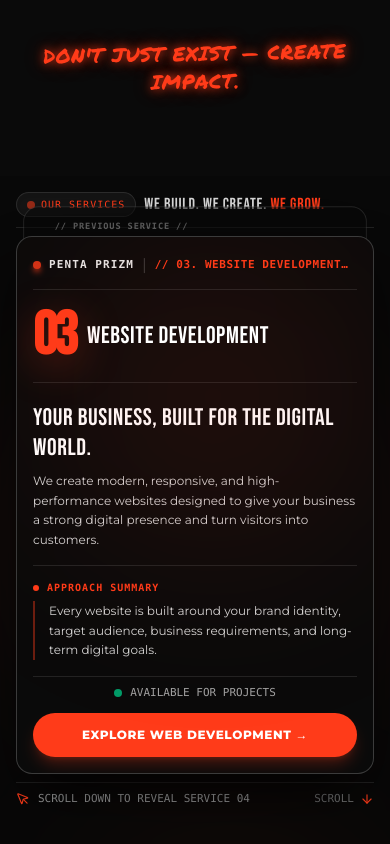
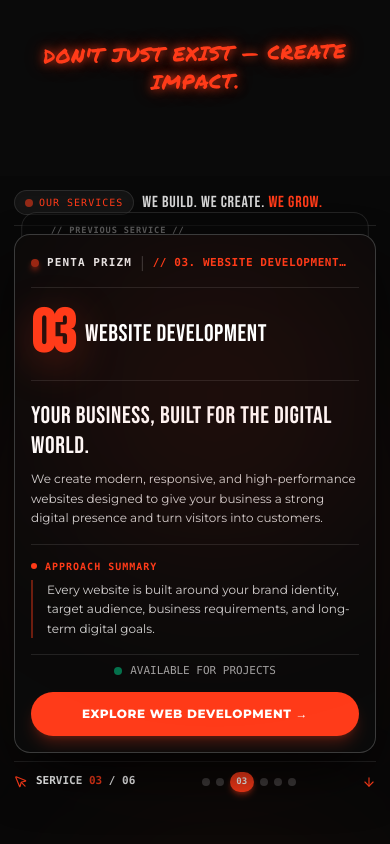
Before and after one commit to 33binil/Penta-Prizm-Official, a React (Vite) app: page / in a window 390 px wide. Shown: the part 4514-5358 px from the top of the page. Built offline with nearby package versions, Linux system fonts and the light colour scheme; a web font is replaced by a local one.

Commit message:
feat(portfolio): add touch swipe navigation support
Implement touch event handlers in PortfolioLookbook to enable mobile swipe navigation between service items.

```diff
--- a/src/components/PortfolioLookbook.jsx
+++ b/src/components/PortfolioLookbook.jsx
@@ -15,8 +15,10 @@ export default function PortfolioLookbook({ onOpenCustom }) {
   const containerRef = useRef(null);
   const [currentIndex, setCurrentIndex] = useState(0);
   const [scrollPct, setScrollPct] = useState(0);
+  const touchStartX = useRef(null);
+  const touchStartY = useRef(null);
 
-  // Monitor scroll progress strictly through the 600vh services scroll track
+  // Monitor scroll progress through the services scroll track
   const { scrollYProgress } = useScroll({
     target: containerRef,
     offset: ['start start', 'end end'],
@@ -25,7 +27,7 @@ export default function PortfolioLookbook({ onOpenCustom }) {
   useMotionValueEvent(scrollYProgress, 'change', (latest) => {
     setScrollPct(latest);
     const totalServices = PENTA_SERVICES.length;
-    // Map scroll percentage evenly across the 6 services (0 to 5)
+    // Map scroll percentage evenly across the 6 services (0 to 5) with smooth clamped mapping
     const computedIndex = Math.min(
       totalServices - 1,
       Math.max(0, Math.floor(latest * totalServices))
@@ -43,24 +45,51 @@ export default function PortfolioLookbook({ onOpenCustom }) {
 
   // Manual smooth scroll jump to a specific service step
   const scrollToService = (index) => {
-    if (!containerRef.current) return;
+    if (!containerRef.current) {
+      setCurrentIndex(index);
+      return;
+    }
     const containerTop = containerRef.current.offsetTop;
     const scrollableDistance = containerRef.current.offsetHeight - window.innerHeight;
     const targetScroll = containerTop + (index / (PENTA_SERVICES.length - 1)) * scrollableDistance;
     window.scrollTo({ top: targetScroll, behavior: 'smooth' });
+    setCurrentIndex(index);
+  };
+
+  // Touch handlers for mobile swipe navigation
+  const handleTouchStart = (e) => {
+    touchStartX.current = e.touches[0].clientX;
+    touchStartY.current = e.touches[0].clientY;
+  };
+
+  const handleTouchEnd = (e) => {
+    if (touchStartX.current === null || touchStartY.current === null) return;
+    const deltaX = e.changedTouches[0].clientX - touchStartX.current;
+    const deltaY = e.changedTouches[0].clientY - touchStartY.current;
+
+    // Detect intentional horizontal swipe (more horizontal than vertical)
+    if (Math.abs(deltaX) > 45 && Math.abs(deltaX) > Math.abs(deltaY)) {
+      if (deltaX < 0 && currentIndex < PENTA_SERVICES.length - 1) {
+        scrollToService(currentIndex + 1);
+      } else if (deltaX > 0 && currentIndex > 0) {
+        scrollToService(currentIndex - 1);
+      }
+    }
+    touchStartX.current = null;
+    touchStartY.current = null;
   };
 
   return (
     <div id="works" className="w-full">
 
-      {/* ================= 6-SERVICES SCROLL-PINNED TRACK (600vh) ================= */}
-      {/* Pinned strictly for the 6 services, with nothing else inside to cause overlapping */}
+      {/* ================= 6-SERVICES SCROLL-PINNED TRACK ================= */}
+      {/* Generous runway on mobile (750vh) and desktop (600vh) for smooth progression */}
       <div
         ref={containerRef}
-        className="relative w-full h-[600vh] bg-[#080808]"
+        className="relative w-full h-[750vh] sm:h-[600vh] bg-[#080808]"
       >
         {/* Sticky 100vh Viewport */}
-        <div className="sticky top-0 min-h-screen sm:h-screen w-full flex flex-col justify-between py-4 sm:py-6 lg:py-8 px-4 sm:px-8 lg:px-12 text-white overflow-hidden z-20">
+        <div className="sticky top-0 min-h-screen sm:h-screen w-full flex flex-col justify-between py-3.5 sm:py-6 lg:py-8 px-3.5 sm:px-8 lg:px-12 text-white overflow-hidden z-20">
 
           {/* Ambient background glows */}
           <div className="absolute top-1/4 left-1/2 -translate-x-1/2 w-[350px] sm:w-[800px] h-[300px] sm:h-[500px] bg-[#ff3b19]/10 rounded-full blur-[100px] sm:blur-[170px] pointer-events-none" />
@@ -97,7 +126,11 @@ export default function PortfolioLookbook({ onOpenCustom }) {
             </motion.div>
 
             {/* ================= LAYERED STACKED DECK CONTAINER ================= */}
-            <div className="relative w-full my-auto py-2 flex-grow flex items-center justify-center">
+            <div
+              onTouchStart={handleTouchStart}
+              onTouchEnd={handleTouchEnd}
+              className="relative w-full my-auto py-2 flex-grow flex items-center justify-center touch-pan-y"
+            >
 
               <div className="w-full relative">
 
@@ -106,7 +139,7 @@ export default function PortfolioLookbook({ onOpenCustom }) {
                   <div
                     onClick={() => scrollToService(prevIndex)}
                     id="service-background-peeking-card"
-                    className="absolute -top-8 sm:-top-10 lg:-top-12 left-0 right-0 h-28 sm:h-36 rounded-2xl sm:rounded-3xl bg-neutral-950 border border-white/20 shadow-2xl p-3.5 sm:p-6 cursor-pointer transition-all duration-500 hover:border-white/40 group overflow-hidden z-10 select-none"
+                    className="absolute -top-6 sm:-top-10 lg:-top-12 left-0 right-0 h-24 sm:h-36 rounded-2xl sm:rounded-3xl bg-neutral-950 border border-white/20 shadow-2xl p-3 sm:p-6 cursor-pointer transition-all duration-300 hover:border-white/40 group overflow-hidden z-10 select-none"
                     style={{
                       transform: 'scale(0.96)',
                       opacity: 0.55,
@@ -135,13 +168,13 @@ export default function PortfolioLookbook({ onOpenCustom }) {
 
                 {/* ACTIVE FOREGROUND CARD (Emerges cleanly on scroll) */}
                 <div className="relative z-20">
-                  <AnimatePresence mode="wait">
+                  <AnimatePresence mode="popLayout">
                     <motion.div
                       key={activeService.id}
                       initial={{
                         opacity: 0,
-                        y: 90, // slides in from bottom when scrolling to next
-                        scale: 0.97,
+                        y: 35,
+                        scale: 0.98,
                       }}
                       animate={{
                         opacity: 1,
@@ -150,13 +183,13 @@ export default function PortfolioLookbook({ onOpenCustom }) {
                       }}
                       exit={{
                         opacity: 0,
-                        y: -40,
-                        scale: 0.95,
-                        transition: { duration: 0.3, ease: 'easeIn' },
+                        y: -25,
+                        scale: 0.98,
+                        transition: { duration: 0.2, ease: 'easeIn' },
                       }}
                       transition={{
-                        duration: 0.45,
-                        ease: [0.16, 1, 0.3, 1],
+                        duration: 0.32,
+                        ease: [0.22, 1, 0.36, 1],
                       }}
                       className="w-full rounded-2xl sm:rounded-3xl bg-neutral-950 border border-white/20 shadow-[0_25px_60px_-15px_rgba(0,0,0,0.95)] p-4 sm:p-7 lg:p-10 relative overflow-hidden"
                     >
@@ -333,19 +366,47 @@ export default function PortfolioLookbook({ onOpenCustom }) {
 
             </div>
 
-            {/* ================= STICKY FOOTER: SCROLL STATUS / SCROLL HINT ================= */}
-            <div className="w-full flex-shrink-0 pt-2 flex items-center justify-between text-[11px] sm:text-xs font-mono text-neutral-400 border-t border-white/10">
+            {/* ================= STICKY FOOTER: SCROLL STATUS / SERVICE STEP INDICATOR ================= */}
+            <div className="w-full flex-shrink-0 pt-2.5 flex items-center justify-between text-[11px] sm:text-xs font-mono text-neutral-400 border-t border-white/10">
+
+              {/* Left: Scroll guidance */}
               <div className="flex items-center gap-2">
-                <MousePointer className="w-3.5 h-3.5 text-[#ff3b19]" />
-                <span className="truncate max-w-[240px] sm:max-w-none">
+                <MousePointer className="w-3.5 h-3.5 text-[#ff3b19] shrink-0" />
+                <span className="hidden sm:inline truncate max-w-[240px] sm:max-w-none">
                   {currentIndex < 5
-                    ? `SCROLL DOWN TO REVEAL SERVICE 0${currentIndex + 2}`
+                    ? `SCROLL TO REVEAL SERVICE 0${currentIndex + 2}`
                     : 'SERVICE 06 REACHED — CONTINUE SCROLLING'}
+                </span>
+                <span className="sm:hidden font-bold text-white">
+                  SERVICE <span className="text-[#ff3b19]">{activeService.num}</span> / 06
                 </span>
               </div>
 
+              {/* Center/Right: Interactive Service Step Dots (01 through 06) */}
+              <div className="flex items-center gap-1.5 sm:gap-2">
+                {PENTA_SERVICES.map((s, idx) => {
+                  const isCurrent = idx === currentIndex;
+                  return (
+                    <button
+                      key={s.id}
+                      onClick={() => scrollToService(idx)}
+                      id={`service-step-dot-${s.num}`}
+                      aria-label={`Jump to service ${s.num}: ${s.title}`}
+                      className={`transition-all duration-300 rounded-full flex items-center justify-center cursor-pointer ${
+                        isCurrent
+                          ? 'w-6 sm:w-7 h-5 sm:h-5.5 bg-[#ff3b19] text-white font-bold text-[9px] sm:text-[10px] shadow-md shadow-[#ff3b19]/40'
+                          : 'w-2 sm:w-2.5 h-2 sm:h-2.5 bg-white/20 hover:bg-white/50 text-transparent'
+                      }`}
+                    >
+                      {isCurrent ? s.num : ''}
+                    </button>
+                  );
+                })}
+              </div>
+
+              {/* Right: Scroll direction indicator */}
               <div className="flex items-center gap-1.5 sm:gap-2 shrink-0">
-                <span className="text-neutral-500">SCROLL</span>
+                <span className="text-neutral-500 hidden sm:inline">SCROLL</span>
                 <ArrowDown className={`w-3.5 h-3.5 text-[#ff3b19] ${currentIndex === 5 ? 'animate-bounce' : ''}`} />
               </div>
             </div>
```
